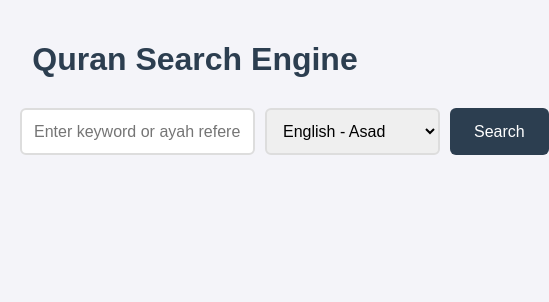
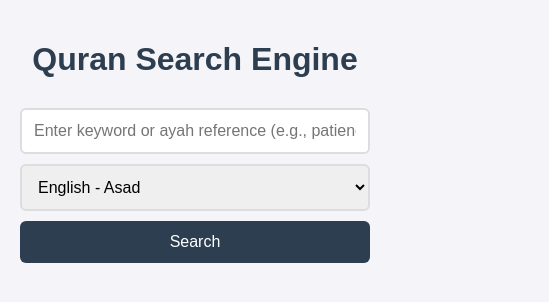
Before and after one commit to usmancout/quran-search-engine, a React (Vite) app: page / in a window 390 px wide. Shown: the top 302 px of the page, 549 px wide, since content can reach past the window. Built offline with nearby package versions, Linux system fonts and the light colour scheme.

Commit message:
make responsive design

```diff
--- a/src/styles/styles.js
+++ b/src/styles/styles.js
@@ -12,25 +12,30 @@ const styles = {
     },
     searchForm: {
         display: 'flex',
+        flexWrap: 'wrap',
         gap: '10px',
         marginBottom: '30px',
     },
     input: {
-        flex: 1,
+        flex: '1 1 60%',
         padding: '12px',
         fontSize: '16px',
         border: '2px solid #ddd',
         borderRadius: '6px',
         outline: 'none',
+        minWidth: '200px',
     },
     select: {
+        flex: '1 1 30%',
         padding: '12px',
         fontSize: '16px',
         border: '2px solid #ddd',
         borderRadius: '6px',
         outline: 'none',
+        minWidth: '150px',
     },
     button: {
+        flex: '1 1 100%',
         padding: '12px 24px',
         backgroundColor: '#2c3e50',
         color: 'white',
@@ -56,16 +61,18 @@ const styles = {
         justifyContent: 'space-between',
         marginBottom: '10px',
         color: '#666',
+        flexWrap: 'wrap',
     },
     reference: {
         fontSize: '14px',
         fontWeight: 'bold',
+        flex: '1 1 100%',
     },
     arabicText: {
         fontSize: '24px',
         textAlign: 'right',
         marginBottom: '10px',
-        fontFamily: '"Scheherazade New", serif',
+        fontFamily: '"Traditional Arabic", serif',
         lineHeight: 1.6,
     },
     translation: {
@@ -93,11 +100,49 @@ const styles = {
         fontSize: '14px',
         transition: 'background-color 0.3s',
     },
-    ayahCount: {
+    ayahInfo: {
+        display: 'flex',
+        justifyContent: 'space-between',
+        margin: '20px 0',
+        padding: '10px',
+        backgroundColor: '#f9f9f9',
+        borderRadius: '6px',
+        boxShadow: '0 2px 4px rgba(0,0,0,0.1)',
+        fontSize: '18px',
+        color: '#2c3e50',
+        flexWrap: 'wrap',
+    },
+    ayahInfoText: {
+        flex: '1 1 100%',
         textAlign: 'center',
-        color: '#2c3e50',
-        fontSize: '18px',
-        margin: '20px 0',
+    },
+    '@media (max-width: 768px)': {
+        input: {
+            flex: '1 1 100%',
+        },
+        select: {
+            flex: '1 1 100%',
+        },
+        button: {
+            flex: '1 1 100%',
+        },
+        verseInfo: {
+            flexDirection: 'column',
+        },
+        reference: {
+            textAlign: 'center',
+        },
+        ayahInfoText: {
+            textAlign: 'center',
+        },
+    },
+    '@media (max-width: 480px)': {
+        arabicText: {
+            fontSize: '20px',
+        },
+        translation: {
+            fontSize: '14px',
+        },
     },
 };
 
```
